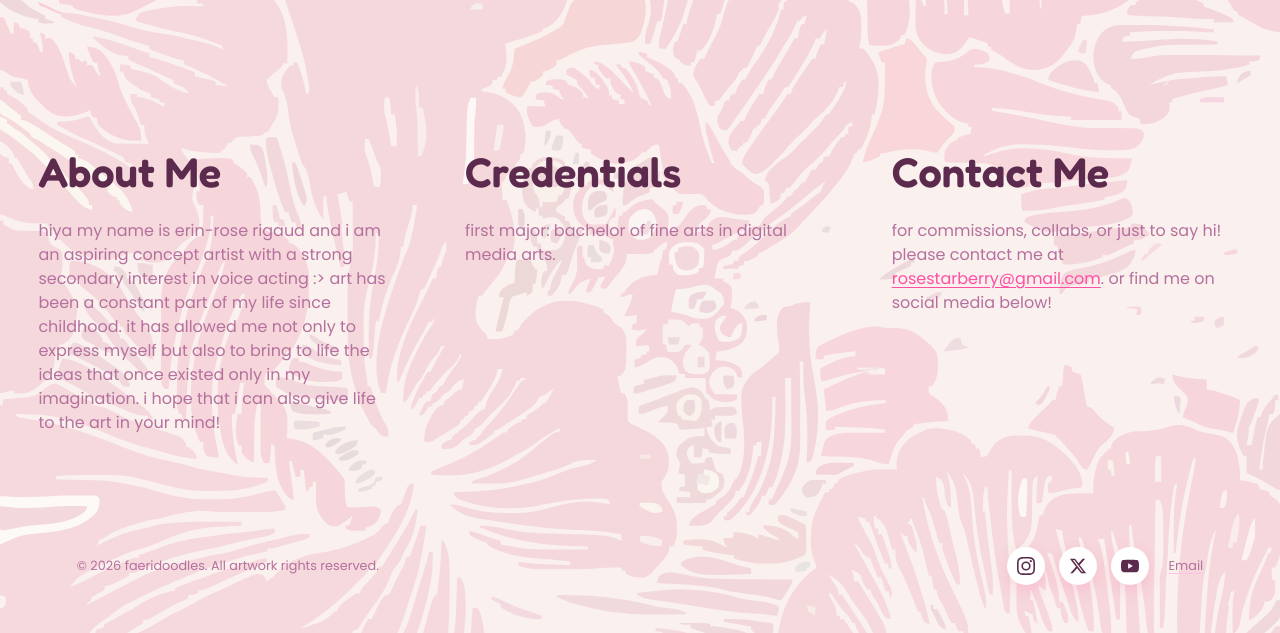
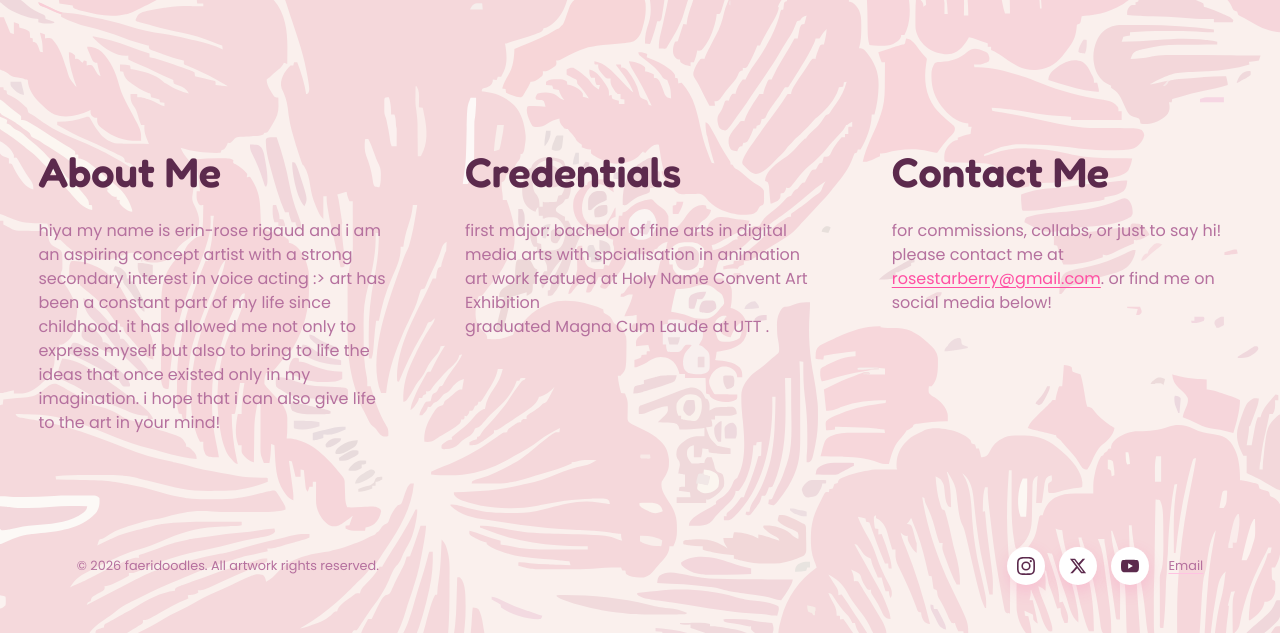
Before and after one commit to zuhairisback/faeridoodles.site, a plain HTML site: page index.html in a window 1280 px wide. Shown: the part 3114-3747 px from the top of the page. Drawn offline with nearby package versions, Linux system fonts and the light colour scheme.

Commit message:
Update index.html

```diff
--- a/index.html
+++ b/index.html
@@ -572,7 +572,9 @@
 
   <section class="info-section" id="credentials">
     <h2>Credentials</h2>
-    <p>first major: bachelor of fine arts in digital media arts.</p>
+    <p>first major: bachelor of fine arts in digital media arts with spcialisation in animation
+    <p>art work featued at Holy Name Convent Art Exhibition
+    <p>graduated Magna Cum Laude at UTT .</p>
   </section>
 
   <section class="info-section" id="contact">
```
